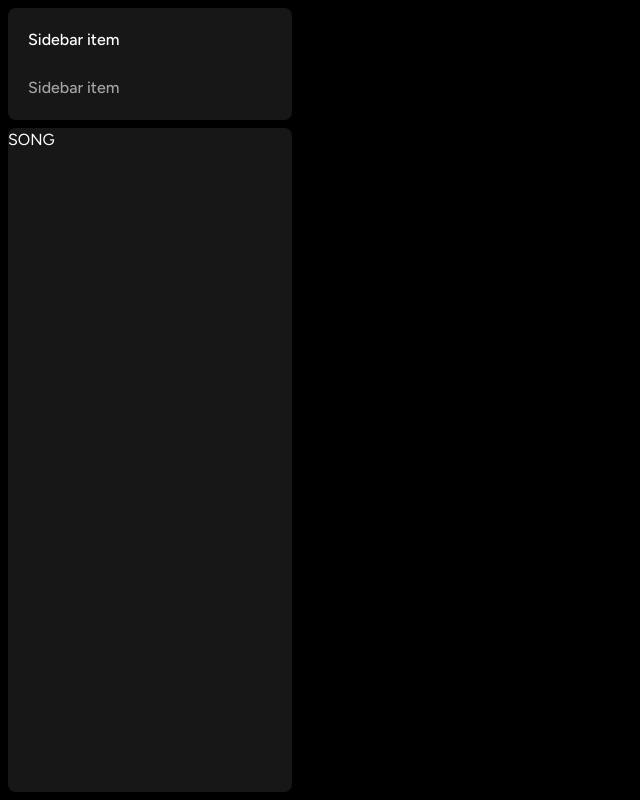
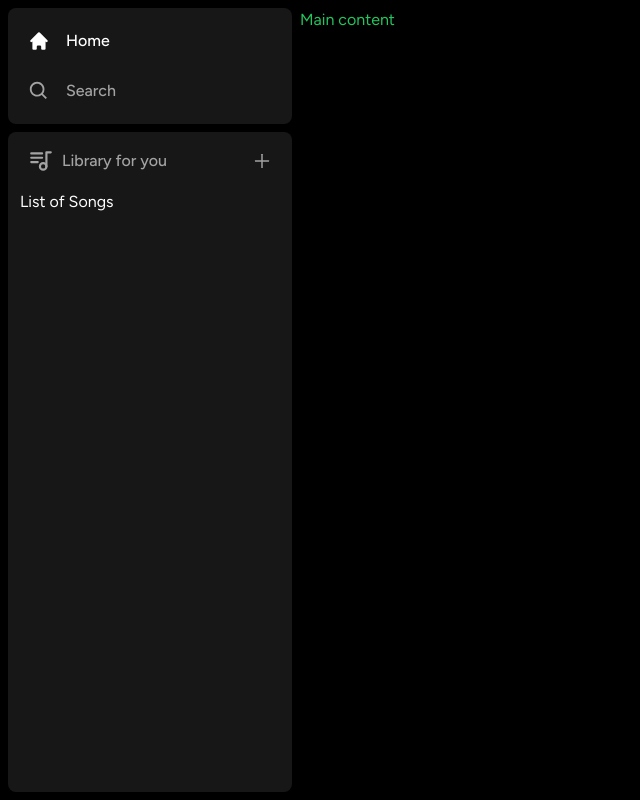
Before and after one commit to TenzDelek/Spotify-Clone, a Next.js app: page / in a window 1280 px wide. Shown: the whole page, without its empty margins (0-640 px from the left). Built offline with nearby package versions, Linux system fonts and the light colour scheme.

Commit message:
finish the side bar UI

```diff
--- /dev/null
+++ b/components/Library.tsx
@@ -0,0 +1,32 @@
+'use client'
+
+import { AiOutlinePlus } from "react-icons/ai"
+import { TbPlaylist } from "react-icons/tb"
+
+const Library = () => {
+    const onClick=()=>{
+        //handle upload later
+        console.log("tenzin")
+    }
+  return (
+    <div className=" flex flex-col">
+         {/* for plus and the another div*/}
+        <div className=" px-5 pt-4 flex items-center justify-between">
+            {/* for the text and icon for it */}
+            <div className=" inline-flex items-center gap-x-2 ">
+                <TbPlaylist className=" text-neutral-400" size={26}/>
+                    <p className=" text-neutral-400 font-medium text-md">Library for you</p>
+           </div>
+            <AiOutlinePlus
+                size={20}
+                className=" hover:text-white transition cursor-pointer text-neutral-400"
+            onClick={onClick} />
+        </div>
+        <div className=" flex flex-col gap-y-2 mt-4 px-3">
+            List of Songs
+        </div>
+    </div>
+  )
+}
+
+export default Library
--- a/components/Sidebar.tsx
+++ b/components/Sidebar.tsx
@@ -6,6 +6,7 @@
 import { HiHome } from "react-icons/hi";
 import Box from "./Box";
 import Sidebaritem from "./Sidebaritem";
+import Library from "./Library";
 
 interface SidebarProps{
     children:React.ReactNode
@@ -38,9 +39,12 @@
             </div>
         </Box>
         <Box className=" overflow-y-auto h-full">
-            SONG
+            <Library/>
         </Box>
         </div>
+     <main className=" py-2 h-full flex-1 overflow-y-auto">
+      {children}
+     </main>
     </div>
   )
 }
--- a/components/Sidebaritem.tsx
+++ b/components/Sidebaritem.tsx
@@ -7,12 +7,13 @@
     active?:boolean;
     href:string
 }
-const Sidebaritem:React.FC<SidebaritemProps> = ({icon,label,active,href}) => {
+const Sidebaritem:React.FC<SidebaritemProps> = ({icon : Icon,label,active,href}) => {
   return (
     <Link href={href}
     className={twMerge(` transition py-1 text-neutral-400 hover:text-white flex flex-row h-auto items-center w-full gap-x-4 text-md font-medium cursor-pointer`
     ,active && 'text-white')}>
-    Sidebar item
+      <Icon size={26} />
+      <p className=" w-full truncate">{label}</p>
     </Link>
   )
 }
```
